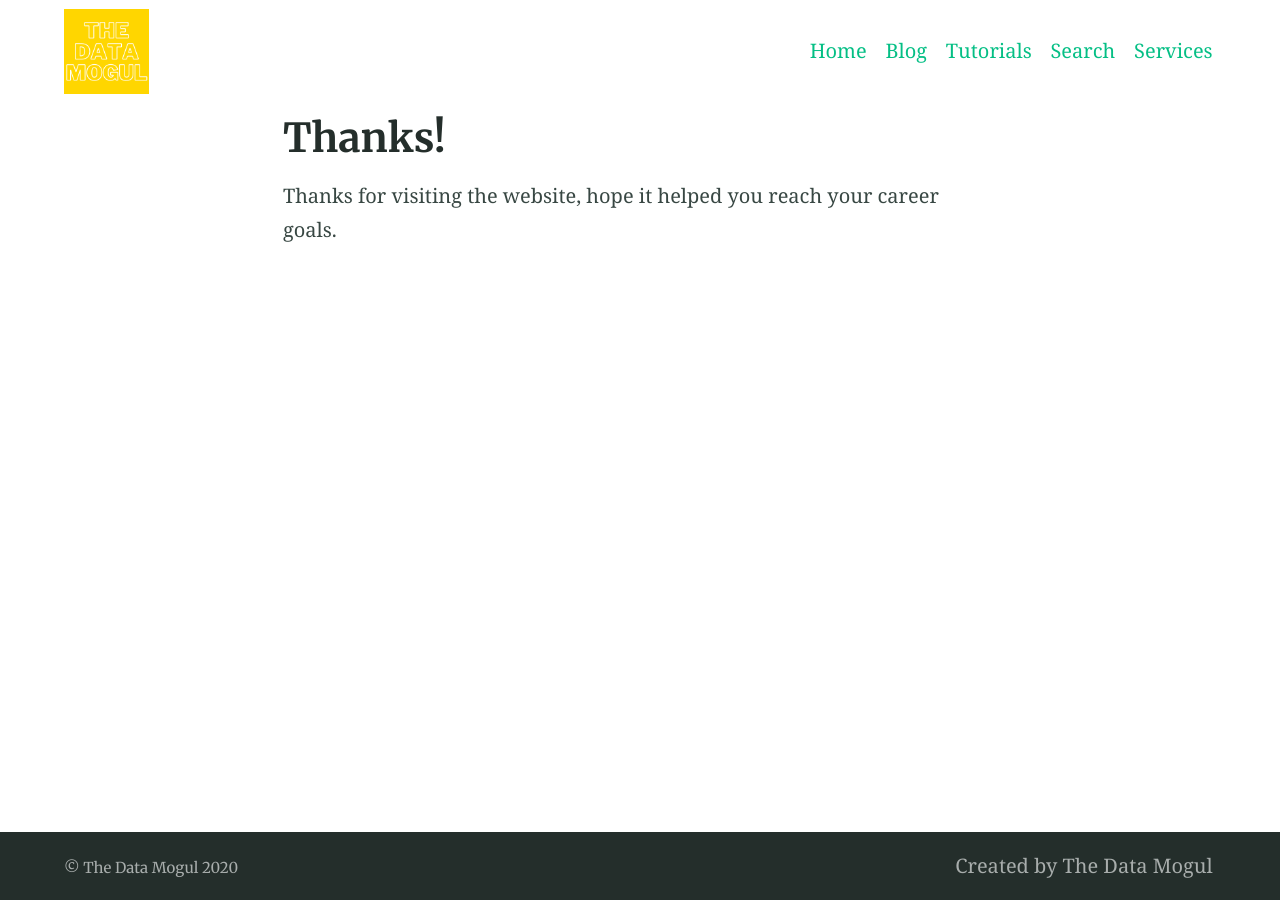
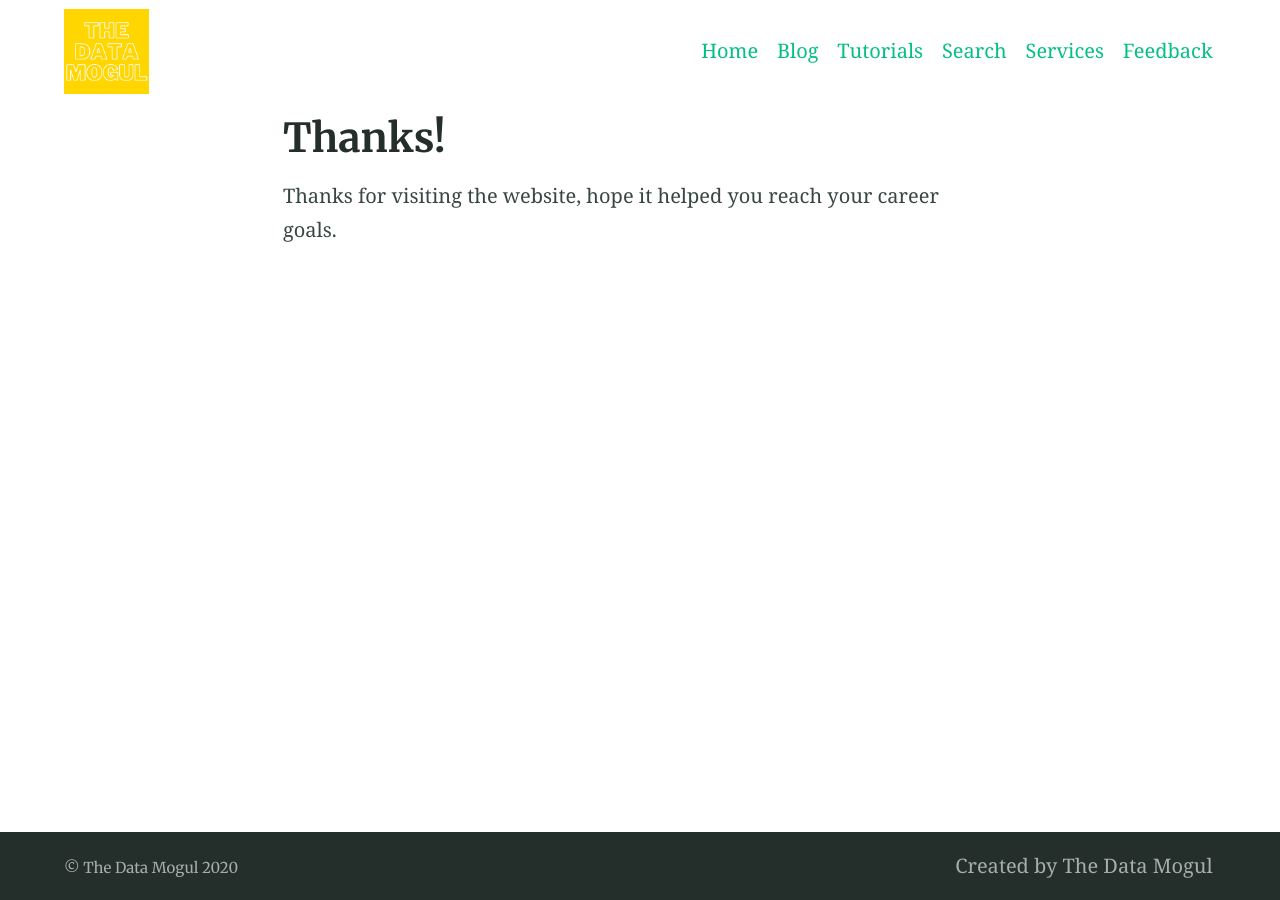
Before and after one commit to the-data-mogul/the-data-mogul.github.io, a Jekyll site: the page built from thanks.md, in a window 1280 px wide. Built offline with Jekyll 4.4.1, drawn with Linux system fonts in a browser that asks for light colours; our own code applies the rules of GitHub Pages for plain Markdown files.

Commit message:
Update _config.yml

```diff
--- a/_config.yml
+++ b/_config.yml
@@ -115,6 +115,8 @@ navigation_header:
   url: /search/
 - title: Services
   url: /services/
+- title: Feedback
+  url: /feedback/
 
 navigation_footer:
 - title: Created by The Data Mogul
```
